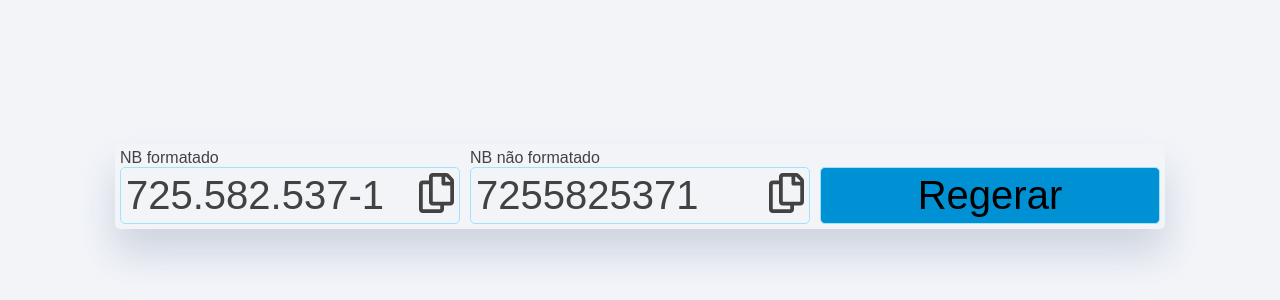
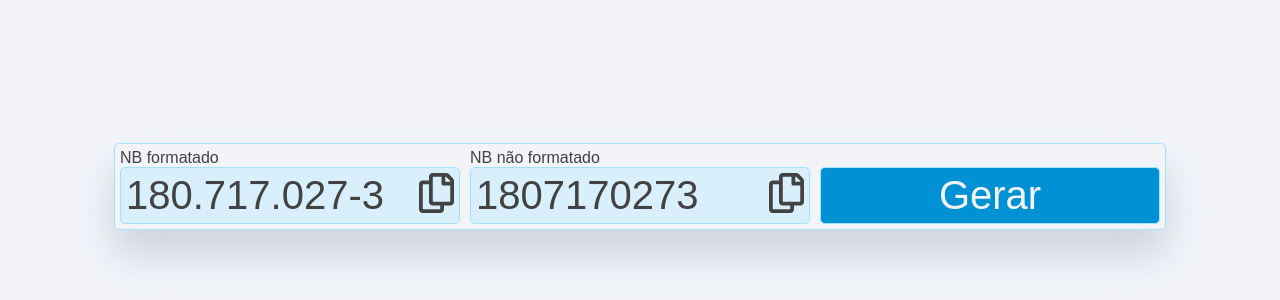
Before and after one commit to paulosales/gerador-nb, a React (Create React App) app: page / in a window 1280 px wide. Shown: the part 214-514 px from the top of the page. Built offline with nearby package versions, Linux system fonts and the light colour scheme.

Commit message:
Removing Nb prefix from components names.

```diff
--- a/src/components/Button/index.jsx
+++ b/src/components/Button/index.jsx
@@ -8,6 +8,7 @@ const Button = styled.button`
   border-radius: 5px;
   border: solid 1px var(--primary-border);
   background-color: var(--button);
+  color: var(--background);
 `
 
 export default Button
--- a/src/components/Display/index.jsx
+++ b/src/components/Display/index.jsx
@@ -1,5 +1,5 @@
 import React from 'react'
-import { NbDisplayContainer, NbDisplayLabel, NbDisplayContent } from './styles'
+import { DisplayContainer, DisplayLabel, DisplayContent } from './styles'
 import { FontAwesomeIcon } from '@fortawesome/react-fontawesome'
 import { faCopy } from '@fortawesome/free-regular-svg-icons'
 import copy from 'copy-to-clipboard'
@@ -7,31 +7,31 @@ import PropTypes from 'prop-types'
 import { formatNb } from '../../service/nb-service'
 import { NotificationManager } from 'react-notifications'
 
-const NbDisplay = (props) => {
+const Display = (props) => {
   const { formated, nb, label } = props
 
   const nbShowed = formated ? formatNb(nb) : nb
 
   return (
-    <NbDisplayContainer
+    <DisplayContainer
       onClick={() => {
         copy(nbShowed)
         NotificationManager.info(`NB ${nbShowed} copiado.`, '', 3000)
       }}
     >
-      <NbDisplayLabel>{label}</NbDisplayLabel>
-      <NbDisplayContent>
+      <DisplayLabel>{label}</DisplayLabel>
+      <DisplayContent>
         {nbShowed}
         <FontAwesomeIcon icon={faCopy} />
-      </NbDisplayContent>
-    </NbDisplayContainer>
+      </DisplayContent>
+    </DisplayContainer>
   )
 }
 
-NbDisplay.propTypes = {
+Display.propTypes = {
   formated: PropTypes.bool,
   nb: PropTypes.string,
   label: PropTypes.string,
 }
 
-export default NbDisplay
+export default Display
--- a/src/components/Display/styles.jsx
+++ b/src/components/Display/styles.jsx
@@ -1,24 +1,26 @@
 import styled from 'styled-components'
 
-export const NbDisplayContainer = styled.div`
+export const DisplayContainer = styled.div`
   margin: 5px;
   width: 340px;
   border-radius: 5px;
 `
 
-export const NbDisplayLabel = styled.div`
+export const DisplayLabel = styled.div`
   font-size: 1rem;
 `
 
-export const NbDisplayContent = styled.div`
+export const DisplayContent = styled.div`
   display: flex;
   justify-content: space-between;
   font-size: 2.5rem;
   border-radius: 5px;
   padding: 5px;
-  border: solid 1px var(--primary-border);
+  border: 1px solid var(--primary-border);
+  background-color: var(--cpf-display);
 
   &:hover {
+    border-color: var(--secondary-border);
     background-color: var(--cpf-display-hover);
   }
 `
--- a/src/components/GeratorBar/index.jsx
+++ b/src/components/GeratorBar/index.jsx
@@ -1,10 +1,13 @@
 import React, { useState } from 'react'
-import { MainBar, GeneratorBarContainer } from './styles'
+import {
+  MainBar,
+  GeneratorBarContainer
+} from './styles'
 import Display from '../Display'
 import Button from '../Button'
 import { generateNb } from '../../service/nb-service'
 
-const NbGeneratorBar = () => {
+const GeneratorBar = () => {
   const [nb, setNb] = useState(generateNb())
 
   return (
@@ -17,11 +20,11 @@ const NbGeneratorBar = () => {
             setNb(generateNb())
           }}
         >
-          Regerar
+          Gerar
         </Button>
       </MainBar>
     </GeneratorBarContainer>
   )
 }
 
-export default NbGeneratorBar
+export default GeneratorBar
--- a/src/components/GeratorBar/styles.jsx
+++ b/src/components/GeratorBar/styles.jsx
@@ -1,4 +1,34 @@
 import styled from 'styled-components'
+
+export const Toolbar = styled.div`
+  display: flex;
+  justify-content: center;
+`
+
+export const ToolbarItem = styled.div`
+  display: flex;
+  align-items: center;
+  padding: 8px;
+  border-top-left-radius: 10px;
+  border-top-right-radius: 10px;
+  border: 1px solid var(--primary-border);
+  background: var(--primary-border);
+`
+
+export const ToolbarLabel = styled.div`
+  margin-right: 5px;
+`
+
+export const ToolbarInput = styled.input`
+  border: none;
+  text-align: right;
+  width: 70px;
+  font-size: 1.2rem;
+  padding: 5px;
+  outline: unset;
+  border-radius: 8px;
+  background-color: #f9f9ff;
+`
 
 export const MainBar = styled.div`
   display: flex;
@@ -6,8 +36,12 @@ export const MainBar = styled.div`
   justify-content: center;
   align-items: flex-end;
   border-radius: 5px;
+  border: 1px solid var(--primary-border);
 
   box-shadow: 0 24px 36px rgba(0, 0, 0, 0.11),
     0 24px 46px var(--display-bar-shadow);
 `
-export const GeneratorBarContainer = styled.div``
+export const GeneratorBarContainer = styled.div`
+  display: flex;
+  flex-direction: column;
+`
--- a/src/components/styles.jsx
+++ b/src/components/styles.jsx
@@ -5,6 +5,7 @@ export const AppContainer = styled.div`
   height: 100vh;
 
   display: flex;
+  flex-direction: column;
   justify-content: center;
   align-items: center;
 `
--- a/src/index.css
+++ b/src/index.css
@@ -2,9 +2,11 @@
 :root {
   --background: #f2f4f8;
   --primary-border: #a2e2ff;
+  --secondary-border: #f2f270;
   --text: #424242;
   --button: #0091d4;
-  --cpf-display-hover: #a2e2ff;
+  --cpf-display: #a2e2ff50;
+  --cpf-display-hover: #f2f27050;
   --display-bar-shadow: rgba(220, 233, 255, 0.48);
 }
 
```
